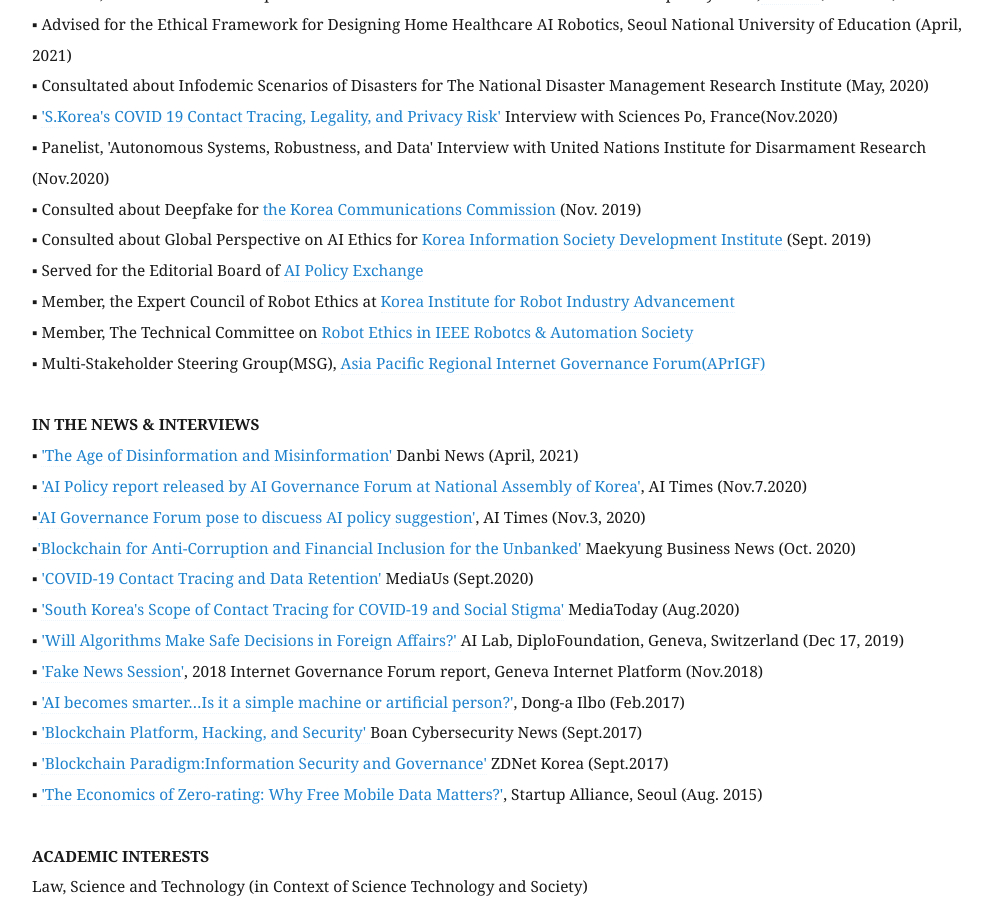
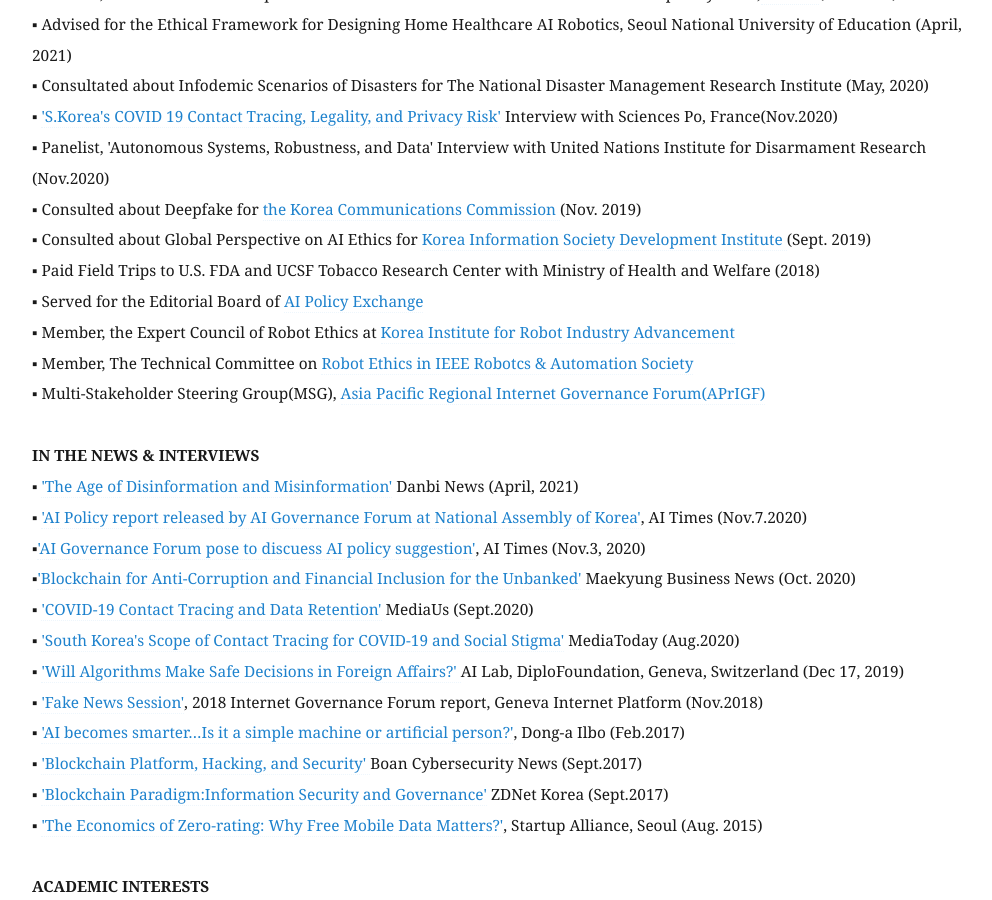
Before and after one commit to eunchangchoi/eunchangchoi.github.io, a Jekyll site: the page built from index.md, in a window 1280 px wide and 900 px high, scrolled down 4793 px. Shown: the whole window, without its empty margins (68-1060 px from the left). Built offline with Jekyll 4.4.1, drawn with Linux system fonts in a browser that asks for light colours.

Commit message:
Update index.md

```diff
--- a/index.md
+++ b/index.md
@@ -111,6 +111,7 @@
 ▪ Panelist, 'Autonomous Systems, Robustness, and Data' Interview with United Nations Institute for Disarmament Research (Nov.2020)<br>
 ▪ Consulted about Deepfake for <a href="https://https://www.kcc.go.kr/user/ehpMain.do"> the Korea Communications Commission </a>(Nov. 2019)<br>
 ▪ Consulted about Global Perspective on AI Ethics for <a href="https://www.kisdi.re.kr/"> Korea Information Society Development Institute </a>(Sept. 2019)<br>
+▪ Paid Field Trips to U.S. FDA and UCSF Tobacco Research Center with Ministry of Health and Welfare (2018) <br>
 ▪ Served for the Editorial Board of <a href="https://aipolicyexchange.org/"> AI Policy Exchange </a><br>
 ▪ Member, the Expert Council of Robot Ethics at <a href="https://kiria.org/eng"> Korea Institute for Robot Industry Advancement</a> <br>
 ▪ Member, The Technical Committee on <a href="https://www.ieee-ras.org"> Robot Ethics in IEEE Robotcs & Automation Society </a><br>
```
